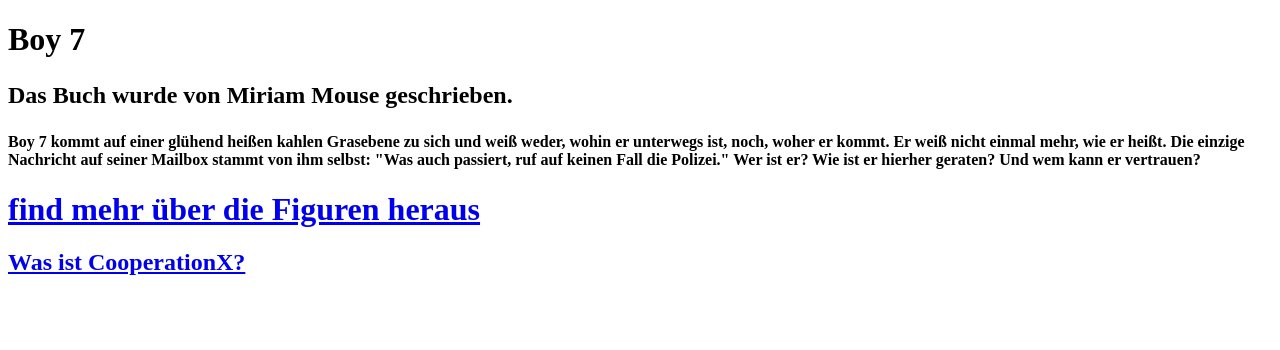
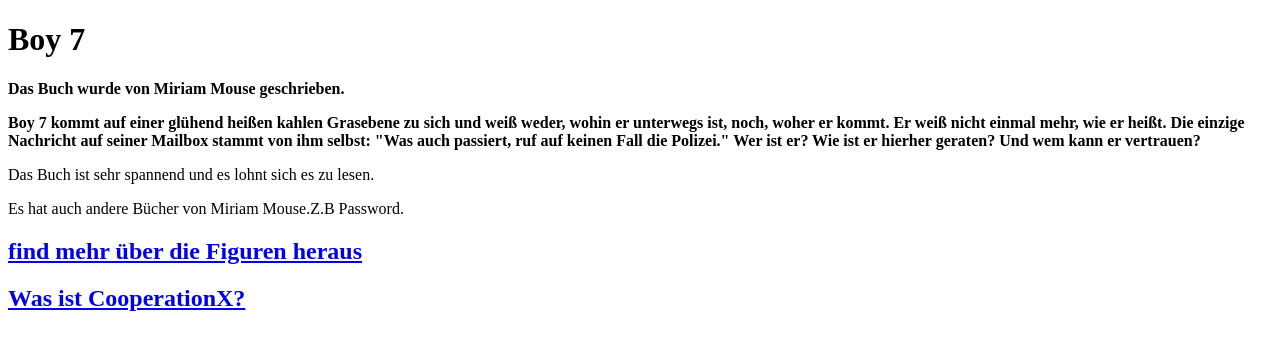
Before and after one commit to lucyramsay/ffWebapp, a plain HTML site: page index.html in a window 1280 px wide. Drawn offline with Linux system fonts and the light colour scheme.

Commit message:
Update index.html

```diff
--- a/index.html
+++ b/index.html
@@ -10,10 +10,12 @@
     <body>
         <!-– Seiteninhalte -->
 	    <h1>Boy 7</h1>
-	    <h2><p>Das Buch wurde von Miriam Mouse geschrieben.</h2><p>
+	    <b><p>Das Buch wurde von Miriam Mouse geschrieben.</b><p>
 	    <b>Boy 7 kommt auf einer glühend heißen kahlen Grasebene zu sich und weiß weder, wohin er unterwegs ist, noch, woher er kommt. Er weiß nicht einmal mehr, wie er heißt. Die einzige Nachricht auf seiner Mailbox stammt von ihm selbst: "Was auch passiert, ruf auf keinen Fall die Polizei." Wer ist er? Wie ist er hierher geraten? Und wem kann er vertrauen?</b>
+	    <p>Das Buch ist sehr spannend und es lohnt sich es zu lesen.</p>
+	    <p> Es hat auch andere Bücher von Miriam Mouse.Z.B Password.</p>
 
-	    <h1><a href="2.html">find mehr über die Figuren heraus </a><br/></h1>
+	    <h2><a href="2.html">find mehr über die Figuren heraus </a><br/></h2>
 	    <h2><a href="3.html">Was ist CooperationX?</a><br/><br/></h2>
 
     </body>
```
